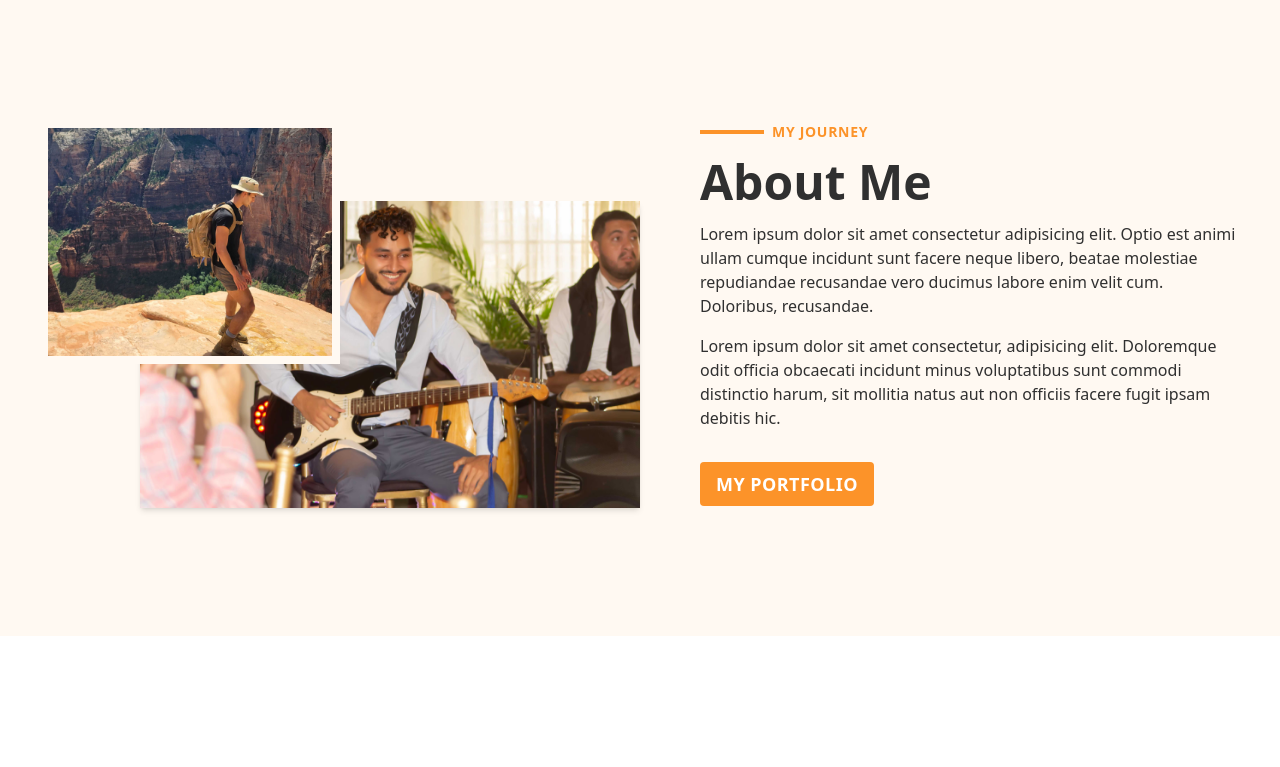
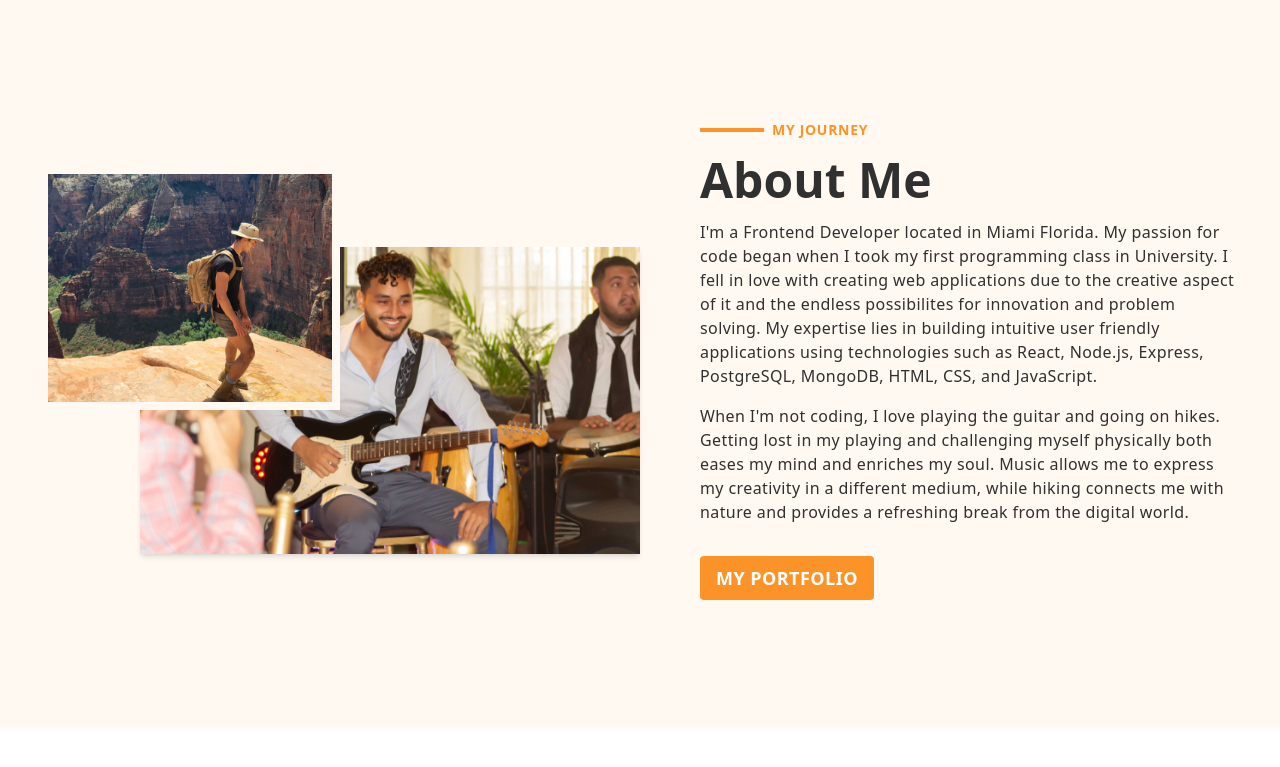
Before and after one commit to alejandro-cartagena/alejandro-portfolio, a React (Vite) app: page / in a window 1280 px wide. Shown: the part 1532-2299 px from the top of the page. Built offline with nearby package versions, Linux system fonts and the light colour scheme.

Commit message:
Added text to the about section

```diff
--- a/src/components/AboutSection.jsx
+++ b/src/components/AboutSection.jsx
@@ -31,21 +31,28 @@ function AboutSection() {
             </p>
           </div>
           <h1 className="hidden md:flex text-5xl font-bold">About Me</h1>
-          <p>
-            Lorem ipsum dolor sit amet consectetur adipisicing elit. Optio est
-            animi ullam cumque incidunt sunt facere neque libero, beatae
-            molestiae repudiandae recusandae vero ducimus labore enim velit cum.
-            Doloribus, recusandae.
+          <p className="tracking-wide">
+            I'm a Frontend Developer located in Miami Florida. My passion for
+            code began when I took my first programming class in University. I
+            fell in love with creating web applications due to the creative
+            aspect of it and the endless possibilites for innovation and problem
+            solving. My expertise lies in building intuitive user friendly
+            applications using technologies such as React, Node.js, Express,
+            PostgreSQL, MongoDB, HTML, CSS, and JavaScript.
           </p>
-          <p>
-            Lorem ipsum dolor sit amet consectetur, adipisicing elit. Doloremque
-            odit officia obcaecati incidunt minus voluptatibus sunt commodi
-            distinctio harum, sit mollitia natus aut non officiis facere fugit
-            ipsam debitis hic.
+          <p className="tracking-wide">
+            When I'm not coding, I love playing the guitar and going on hikes.
+            Getting lost in my playing and challenging myself physically both
+            eases my mind and enriches my soul. Music allows me to express my
+            creativity in a different medium, while hiking connects me with
+            nature and provides a refreshing break from the digital world.
           </p>
-          <button className="mx-auto md:mx-0 uppercase tracking-wide text-lg font-semibold mt-4 w-fit orange text-white px-4 py-2 rounded ease-in-out duration-200 hover:scale-105 hover:bg-gradient-to-r from-[#FB7878] to-[#FFAF74]">
+          <a
+            href="#portfolio"
+            className="mx-auto md:mx-0 uppercase tracking-wide text-lg font-semibold mt-4 w-fit orange text-white px-4 py-2 rounded ease-in-out duration-200 hover:scale-105 hover:bg-gradient-to-r from-[#FB7878] to-[#FFAF74]"
+          >
             My Portfolio
-          </button>
+          </a>
         </div>
       </div>
     </section>
--- a/src/components/HeroSection.jsx
+++ b/src/components/HeroSection.jsx
@@ -25,9 +25,12 @@ function HeroSection() {
             A Frontend Developer with a Computer Science degree and track record
             of crafting seamless and user-friendly web applications.
           </p>
-          <button className="mx-auto md:mx-0 text-2xl font-semibold mt-4 w-fit orange text-white px-4 py-2 rounded-md ease-in-out duration-200 hover:scale-105 hover:bg-gradient-to-r from-[#FB7878] to-[#FFAF74]">
+          <a
+            href="#portfolio"
+            className="mx-auto md:mx-0 text-2xl font-semibold mt-4 w-fit orange text-white px-4 py-2 rounded-md ease-in-out duration-200 hover:scale-105 hover:bg-gradient-to-r from-[#FB7878] to-[#FFAF74]"
+          >
             View Portfolio
-          </button>
+          </a>
         </div>
         {/* Hero Image */}
         <div className="">
```
